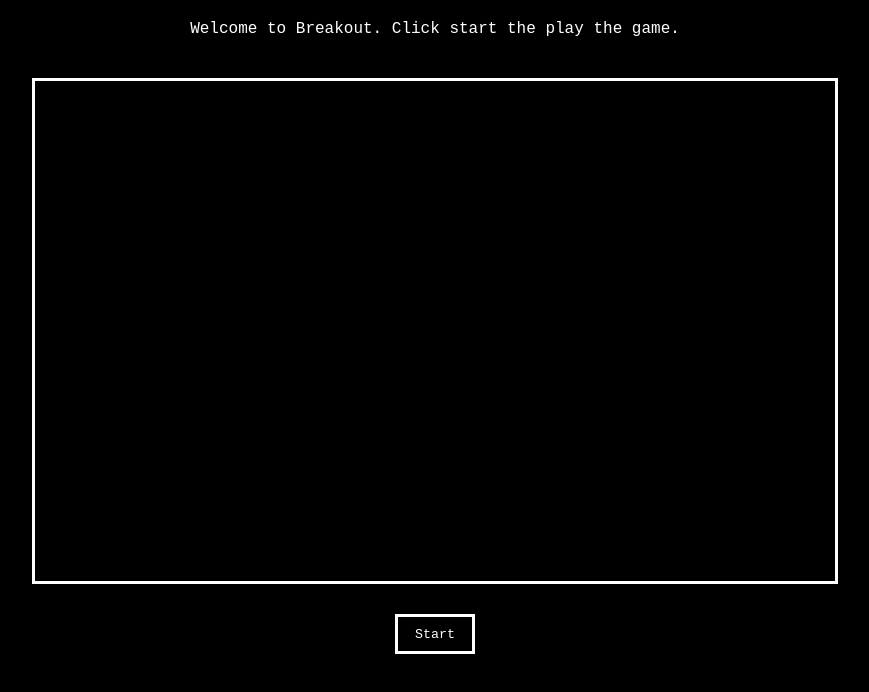
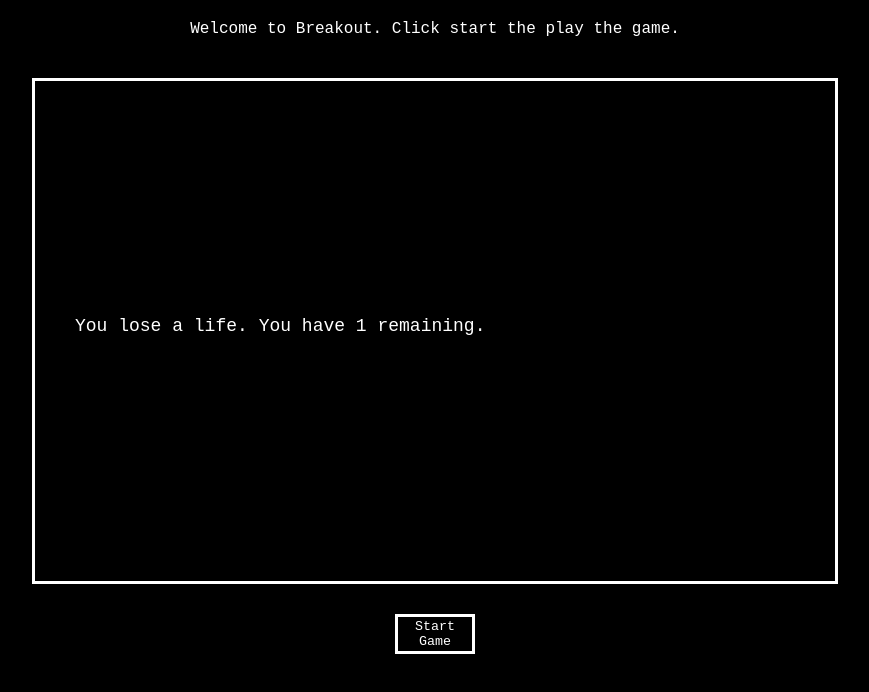
Before and after one commit to chansecampbell/breakout-canvas-game, a website built with webpack: page index.html in a window 1280 px wide. Shown: the whole page, without its empty margins (205-1074 px from the left). Built offline with nearby package versions, Linux system fonts and the light colour scheme.

```diff
--- a/index.html
+++ b/index.html
@@ -8,8 +8,8 @@
 <body>
 	<div id="message">Welcome to Breakout. Click start the play the game.</div>
 	<canvas id="myCanvas" width="800" height="500"></canvas>
-	<button id="start">Start</button>
-	<button id="restart">Restart</button>
+	<button id="start">Start Game</button>
+	<button id="restart">Restart Game</button>
 
   <script type="text/javascript" src="./dist/bundle.js"></script>
   <!-- <script type="text/javascript" src="./js/game.js"></script> -->
--- a/js/app.js
+++ b/js/app.js
@@ -8,10 +8,13 @@
 import Paddle from "./paddle";
 
 start.addEventListener("click", () => {
-	console.log("Starting");
 	Game.draw();
 	start.style.display = "none";
     restart.style.display = "inline-block";
+});
+
+restart.addEventListener("click", () => {
+	// To do
 });
 
 document.addEventListener("keydown", (event) => {
--- a/js/game.js
+++ b/js/game.js
@@ -16,6 +16,7 @@
         this.score  = 0;
         this.lives  = 2;
         this.running = true;
+        this.draw();
     }
 
     collisionDetection() {
@@ -65,10 +66,10 @@
     pause() {
         this.running = false;
         Ui.drawLifeDown(this.lives);
-        setTimeout(this.continue.bind(this), 3000);
+        setTimeout(this.restart.bind(this), 3000);
     }
 
-    continue() {
+    restart() {
         ctx.clearRect(0, 0, canvas.width, canvas.height);
         this.running = true;
         this.x      = canvas.width / 2;
```
